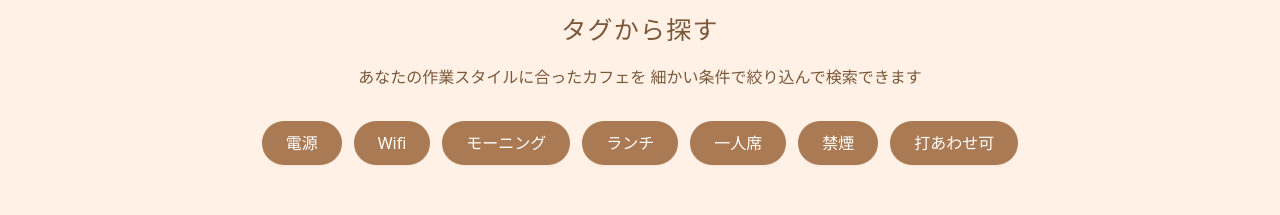
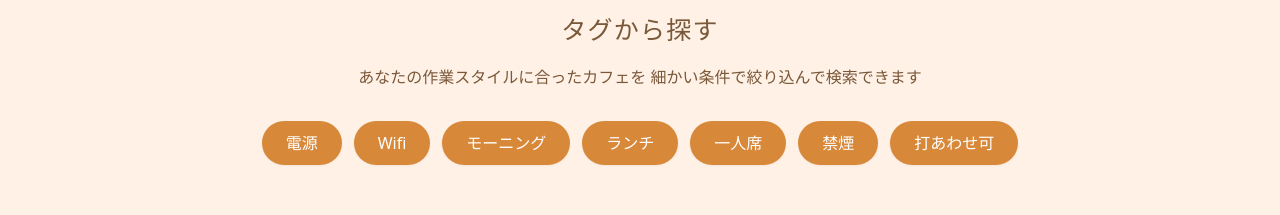
Before and after one commit to rkWebCreater/nomad-cafe-info, a Nuxt app: page / in a window 1280 px wide. Shown: the part 2000-2215 px from the top of the page. Built offline with nearby package versions, Linux system fonts and the light colour scheme; a web font is replaced by a local one.

Commit message:
Add files via upload

```diff
--- a/components/TagSection.vue
+++ b/components/TagSection.vue
@@ -34,7 +34,7 @@ import { TAGS } from '~/constants/tags'
         v-for="tag in TAGS"
         :key="tag.key"
         :to="{ path: '/search', query: { tag: tag.key } }"
-        class="inline-block bg-[#A97A53] hover:bg-[#966B45] text-white text-sm md:text-base px-6 py-2.5 rounded-full transition-colors duration-200 shadow-sm"
+        class="inline-block bg-[#d88839] hover:bg-[#966B45] text-white text-sm md:text-base px-6 py-2.5 rounded-full transition-colors duration-200 shadow-sm"
       >
         {{ tag.name }}
       </NuxtLink>
```
